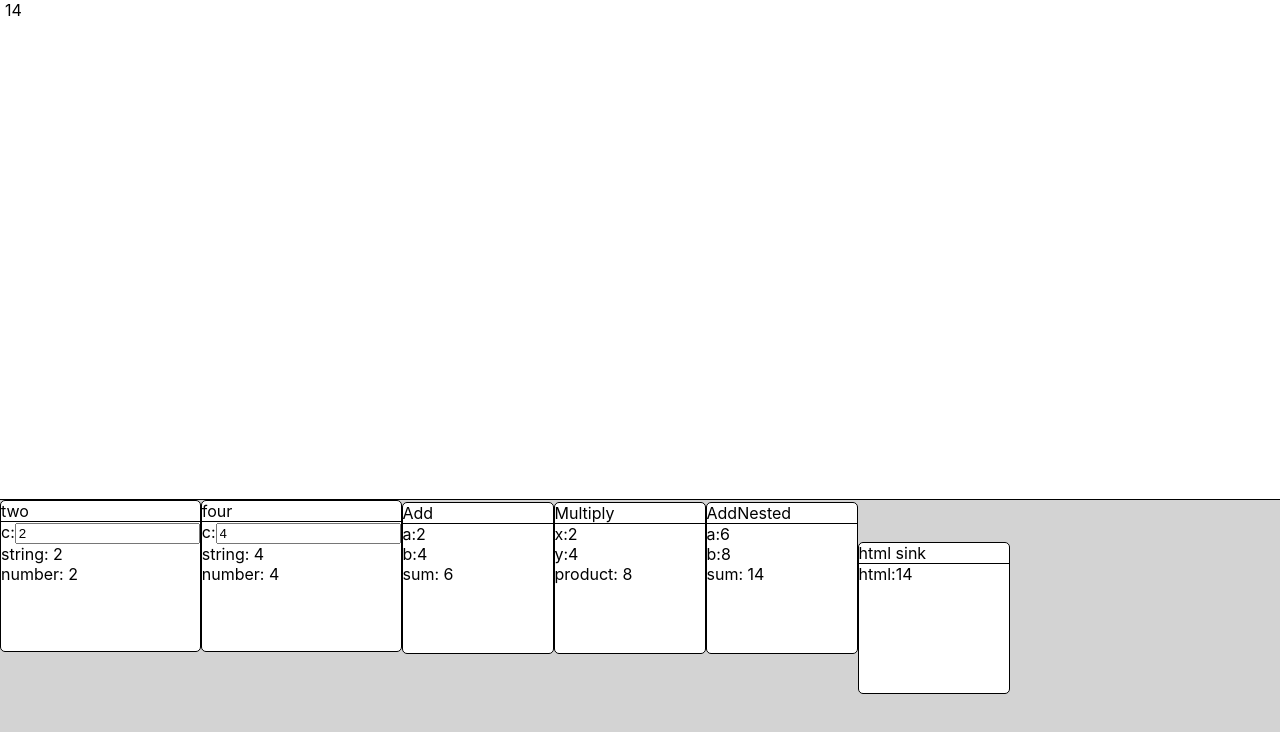
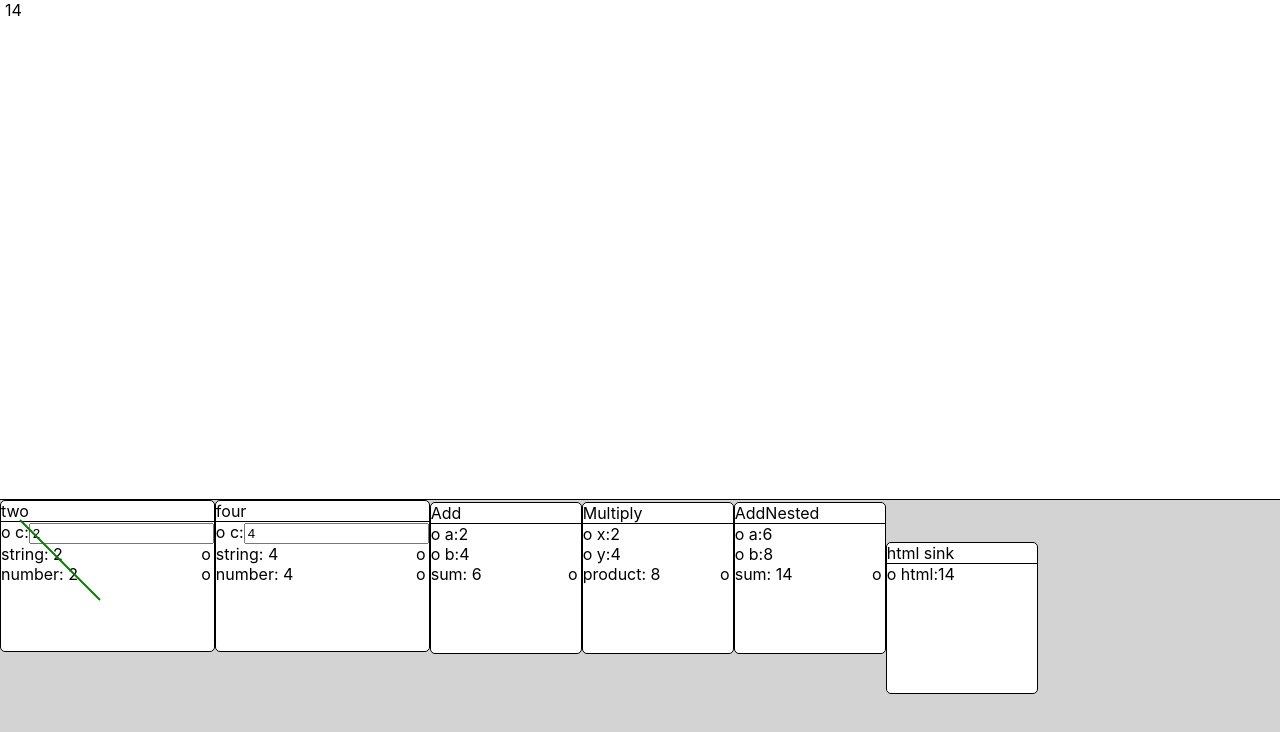
Before and after one commit to adqn/react-node-wrangler, a React (Create React App) app: page / in a window 1280 px wide. Shown: the top 732 px of the page. Built offline with nearby package versions, Linux system fonts and the light colour scheme.

Commit message:
Input/output o's

```diff
--- a/src/nodes/NodeView.tsx
+++ b/src/nodes/NodeView.tsx
@@ -1,5 +1,5 @@
 import React from "react";
-import { BaseNode, NodeDefinition, NodeInputs, VisualNode } from "./baseNode";
+import { BaseNode, NodeDefinition, VisualNode } from "./baseNode";
 
 export const NodeView = (props: {
   nodes: BaseNode[];
@@ -30,6 +30,20 @@ export const NodeView = (props: {
           />
         );
       })}
+       <div
+        className="WireOverlay"
+        style={{
+          position: "absolute",
+          top: "0px",
+          left: "0px",
+          pointerEvents: "none"
+        }}
+      >
+        <svg xmlns="http://www.w3.org/2000/svg" version="1.1"
+        >
+          <line x1="20" y1="20" x2="100" y2="100" stroke="green" stroke-width="2" />
+        </svg>
+      </div>
     </div>
   );
 };
--- a/src/nodes/baseNode.tsx
+++ b/src/nodes/baseNode.tsx
@@ -30,6 +30,7 @@ export const VisualNode = (props: {
   setRenderIndex?: (index: number) => void;
 }) => {
   const node = props.nodes[props.index];
+  // FIXME: In future, highlight bad type of input or missing inputs
   node.validateInputs(props.nodes);
   const getNodes = () => {
     const newNodes = [...props.nodes.map((node) => node.getDefinition())];
@@ -43,7 +44,7 @@ export const VisualNode = (props: {
     props.setNodes(newNodes);
   };
 
-  const handleMouseOver = () => {
+  const handleClick = () => {
     if (props.setRenderIndex) {
       props.setRenderIndex(props.index);
     }
@@ -71,7 +72,7 @@ export const VisualNode = (props: {
           borderRadius: "5px",
           background: "white",
         }}
-        onClick={() => handleMouseOver()}
+        onClick={() => handleClick()}
       >
         <span
           className="handle"
@@ -92,7 +93,7 @@ export const VisualNode = (props: {
                   display: "block",
                 }}
               >
-                {key}:
+                o {key}:
                 {isFromSink ? (
                   defaultValue
                 ) : (
@@ -120,6 +121,15 @@ export const VisualNode = (props: {
                 }}
               >
                 {key}: {value}
+                <div
+                  style={{
+                    position: "absolute",
+                    display: "inline-block",
+                    right: "3px"
+                  }}
+                >
+                  o
+                </div>
               </span>
             );
           })}
```
